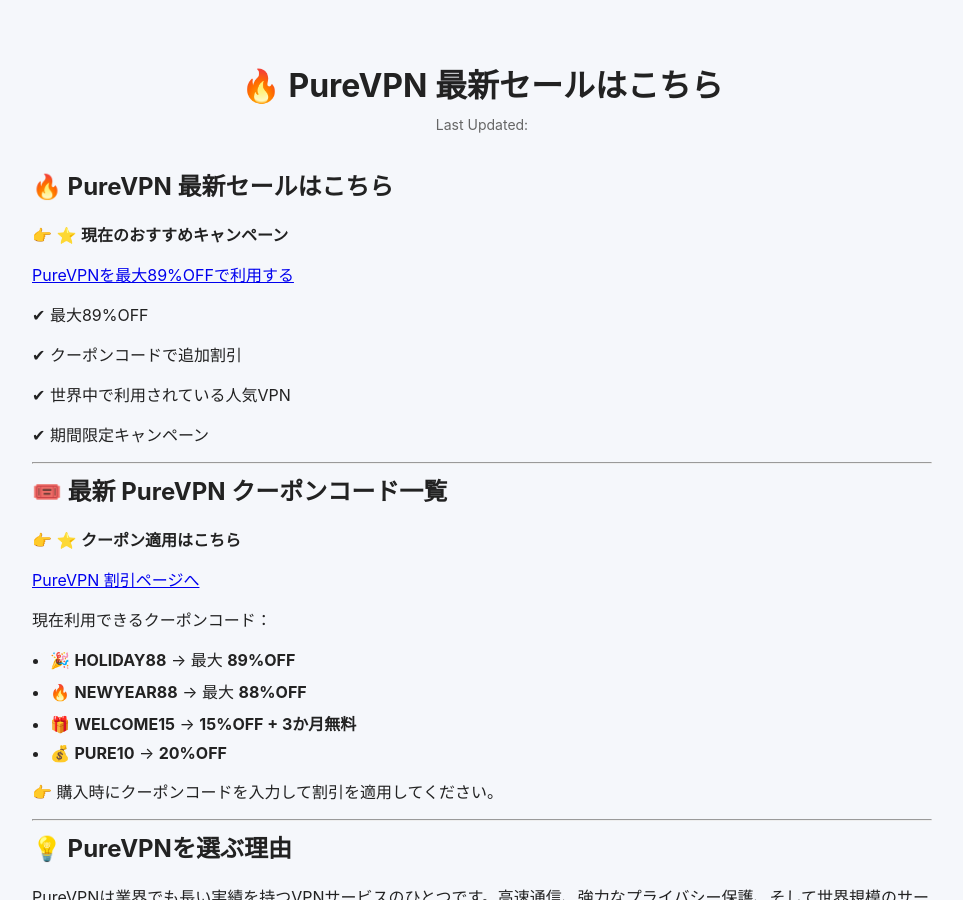
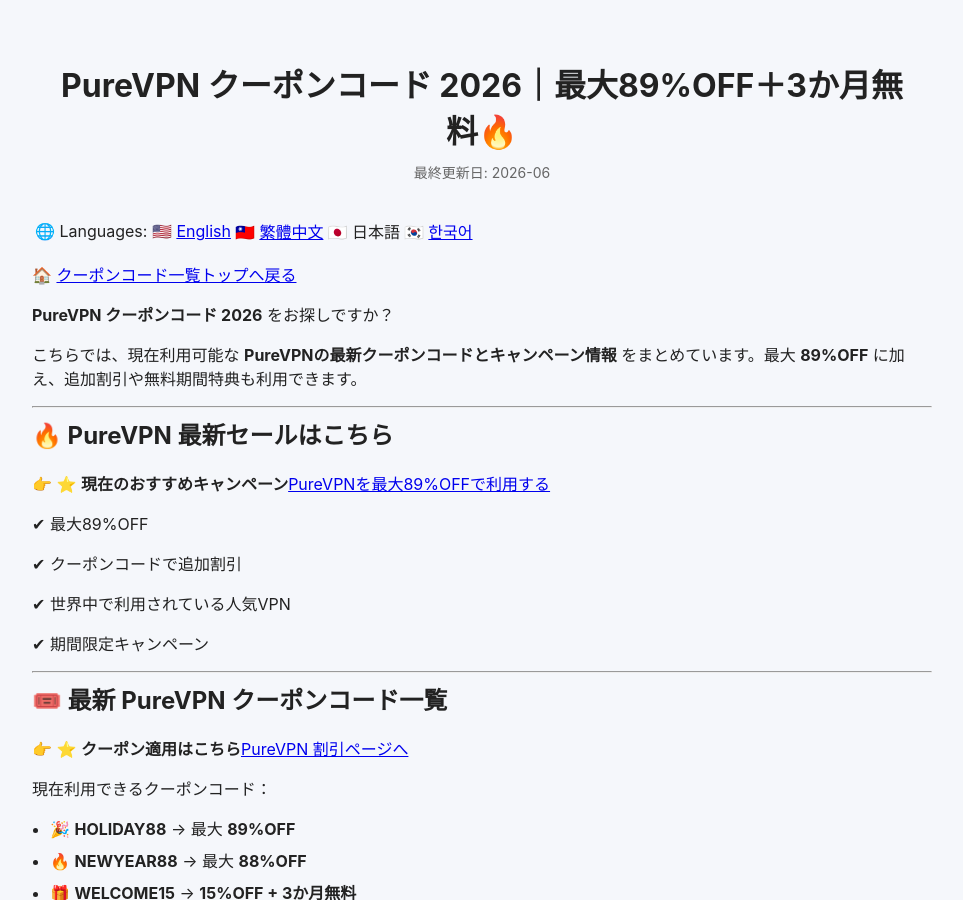
Before and after one commit to BestCouponCodes/best-coupon-codes, a Jekyll site: the page built from purevpn-coupon-code-ja.md, in a window 1280 px wide and 900 px high. Shown: the whole window, without its empty margins (158-1121 px from the left). Built offline with Jekyll 4.4.1, drawn with Linux system fonts in a browser that asks for light colours; our own code applies the rules of GitHub Pages for plain Markdown files.

Commit message:
Revise PureVPN coupon code details and links
Updated the PureVPN coupon code page with current offers and links.

```diff
--- a/purevpn-coupon-code-ja.md
+++ b/purevpn-coupon-code-ja.md
@@ -5,9 +5,11 @@ title: PureVPN クーポンコード 2026｜最大89%OFF＋3か月無料🔥
 description: "最新のPureVPNクーポンコードを掲載。最大89%OFF、さらに3か月無料の特典付き。2026年最新版の割引情報を随時更新中。"
 lang: ja
 last_modified_at: 2026-06-03
-----------------------------
+---
 
 🌐 Languages: 🇺🇸 [English]({{ site.baseurl }}/purevpn-coupon-code/) | 🇹🇼 [繁體中文]({{ site.baseurl }}/purevpn-coupon-code-zh/) | 🇯🇵 日本語 | 🇰🇷 [한국어]({{ site.baseurl }}/purevpn-coupon-code-ko/)
+
+🏠 [クーポンコード一覧トップへ戻る]({{ site.baseurl }}/)
 
 **PureVPN クーポンコード 2026** をお探しですか？
 
@@ -17,9 +19,7 @@ last_modified_at: 2026-06-03
 
 ## 🔥 PureVPN 最新セールはこちら
 
-👉 ⭐ **現在のおすすめキャンペーン**
-
-[PureVPNを最大89%OFFで利用する](https://billing.purevpn.com/aff.php?aff=49386273)
+👉 ⭐ **現在のおすすめキャンペーン**[PureVPNを最大89%OFFで利用する](https://billing.purevpn.com/aff.php?aff=49386273)
 
 ✔ 最大89%OFF
 
@@ -33,9 +33,7 @@ last_modified_at: 2026-06-03
 
 ## 🎟️ 最新 PureVPN クーポンコード一覧
 
-👉 ⭐ **クーポン適用はこちら**
-
-[PureVPN 割引ページへ](https://billing.purevpn.com/aff.php?aff=49386273)
+👉 ⭐ **クーポン適用はこちら**[PureVPN 割引ページへ](https://billing.purevpn.com/aff.php?aff=49386273)
 
 現在利用できるクーポンコード：
 
```
Also changed, not shown: other parts of purevpn-coupon-code-ja.md (+0 -2 lines).
